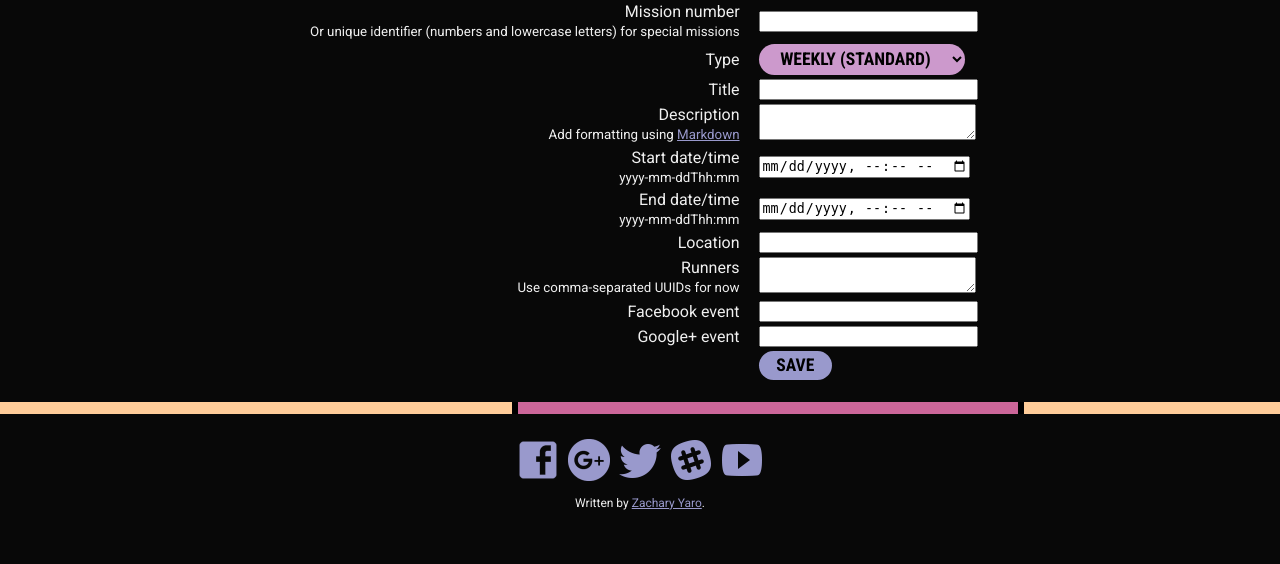
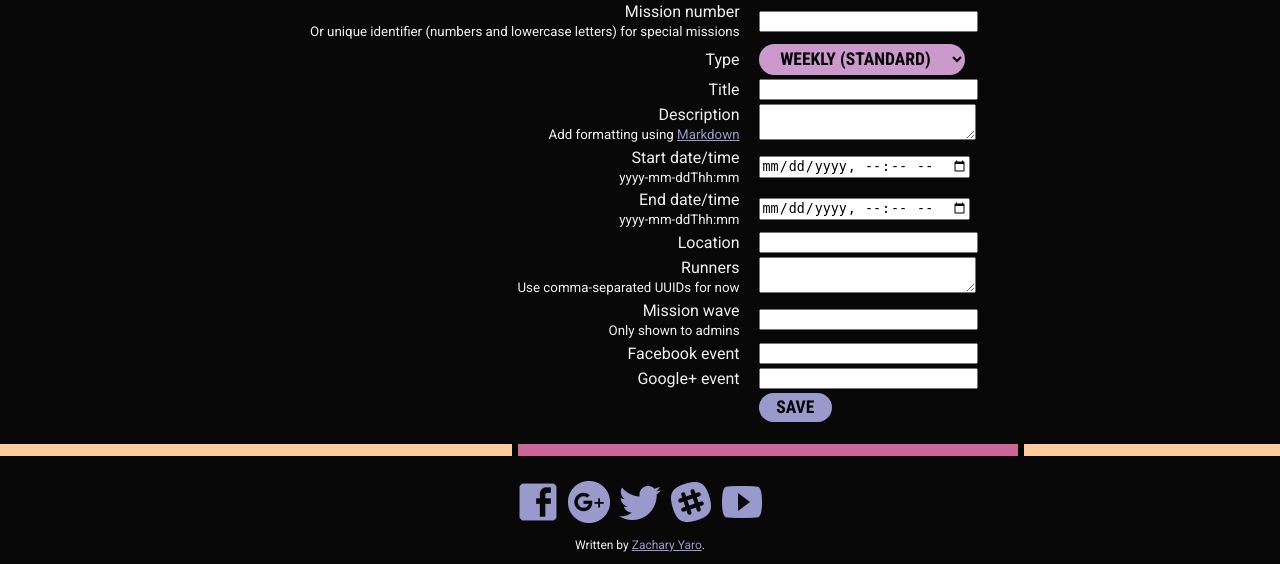
Before and after one commit to RITSTARClub/star-site, a Python web app: template templates/mission_edit.html in a window 1280 px wide. Shown: the part 247-811 px from the top of the page. Before the commit the page ends 757 px from the top, so only its background shows below. Run offline with Jinja, Linux system fonts and the light colour scheme; the template is opened without the code that fills it, so the values that code supplies are empty.

Commit message:
Add mission wave link field to missions

```diff
--- a/missions.py
+++ b/missions.py
@@ -154,7 +154,7 @@ class MissionEditPage(webapp2.RequestHandler):
 				setattr(mission, int_param, req_val)
 
 		# Update string values.
-		for str_param in ['title', 'description', 'location', 'fb_url', 'gplus_url']:
+		for str_param in ['title', 'description', 'location', 'wave_url', 'fb_url', 'gplus_url']:
 			req_val = self.request.get(str_param)
 			if req_val or req_val == '':
 				req_val = urllib2.unquote(req_val)
--- a/models.py
+++ b/models.py
@@ -149,6 +149,7 @@ class Mission(ndb.Model):
 	end = ndb.DateTimeProperty()
 	location = ndb.StringProperty()
 	runners = ndb.StringProperty(repeated=True) # Member UUIDs
+	wave_url = ndb.StringProperty()
 	fb_url = ndb.StringProperty()
 	gplus_url = ndb.StringProperty()
 
--- a/templates/mission_edit.html
+++ b/templates/mission_edit.html
@@ -99,6 +99,18 @@
 			</tr>
 			<tr>
 				<td>
+					<label for="wave_url">
+						Mission wave
+						<br />
+						<small>Only shown to admins</small>
+					</label>
+				</td>
+				<td>
+					<input type="url" name="wave_url" value="{{ mission.wave_url or '' }}" />
+				</td>
+			</tr>
+			<tr>
+				<td>
 					<label for="fb_url">Facebook event</label>
 				</td>
 				<td>
--- a/templates/mission_info.html
+++ b/templates/mission_info.html
@@ -22,6 +22,10 @@
 			<em>No mission details.</em>
 		{% endif %}
 	</p>
+
+	{% if mission.wave_url and admin %}
+		<p style="font-size: larger;"><a href="{{ mission.wave_url }}" target="_blank">Mission wave</a></p>
+	{% endif %}
 
 	{% if mission.fb_url %}
 		<a href="{{ mission.fb_url }}" target="_blank" class="socialIcon fb small">Facebook event</a>
```
